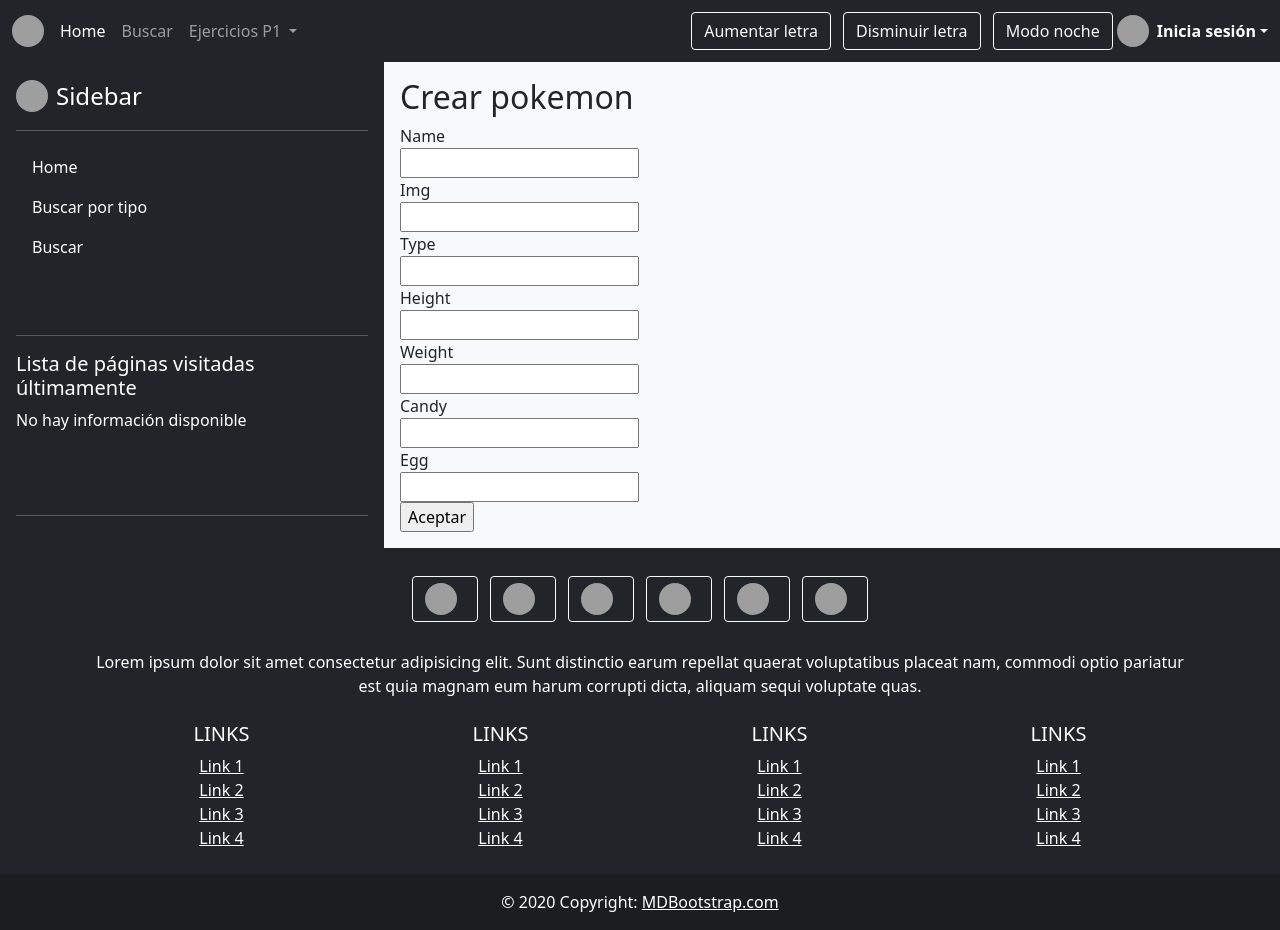
After one commit to Mapachana/Practicas-DAI, a Flask app: page /crear_pokemon in a window 1280 px wide. The commit adds this page. Run offline with Flask 2, Linux system fonts and the light colour scheme; grey boxes are pictures that could not be loaded.

Commit message:
frontend crear pokemon

```diff
--- a/p6/app/app.py
+++ b/p6/app/app.py
@@ -38,6 +38,14 @@ def hello_world():
 '''
 Practica 6
 '''
+
+@app.route('/crear_pokemon')
+def crear_pokemon():
+    argumentos = {}
+
+
+    return render_template('crear_pokemon.html', **argumentos)
+
 
 @app.route('/modificar_pokemon/<id>')
 def modificar_pokemon(id):
@@ -130,7 +138,7 @@ def paginacion(tipo=''):
             argumentos['tipo'] = tipo
 
             indice = tipos.index(tipo)
-            print(indice)
+
             if indice == 0:
                 argumentos['anterior'] = tipos[len(tipos)-1]
             else:
@@ -170,7 +178,7 @@ def paginacion(tipo=''):
 def add_pokemon():
     try:
         body = request.get_json(force=True)
-        print(body)
+
     except:
         res = {'estado': "FAIL json invalido", 'codigo' : 400}
         return jsonify(res)
@@ -179,6 +187,8 @@ def add_pokemon():
         res ={'estado': "FAIL cuerpo vacio", 'codigo' : 400}
     elif 'name' not in body or 'img' not in body or 'type' not in body or 'height' not in body or 'weight' not in body or 'candy' not in body or 'egg' not in body:
         res ={'estado': "FAIL Faltan datos. Se necesita nombre, img, tipo, altura, peso, chuche y huevo", 'codigo' : 400}
+    elif body['name'] == "" or body['img'] == "" or body['type'] == "" or body['height'] == None or body['weight'] == None or body['candy'] == "" or body['egg'] == "":
+        res = {'estado': "FAIL Faltan datos. Hay campos vacíos", 'codigo' : 400}
     else:
         db = modelo_pokemon.DBPokemon()
         id = db.add_pokemon(body['name'], body['img'], body['type'], body['height'], body['weight'], body['candy'], body['egg'])
@@ -191,10 +201,8 @@ def add_pokemon():
 @app.route('/pokemon/<id>', methods=['PUT'])
 def modify_pokemon(id):
     id = int(id)
-    print(id, flush=True)
     try:
         body = request.get_json(force=True)
-        print(body, flush=True)
     except:
         res = {'estado': "FAIL json invalido", 'codigo' : 400}
         return jsonify(res)
@@ -203,6 +211,8 @@ def modify_pokemon(id):
         res ={'estado': "FAIL cuerpo vacio", 'codigo' : 400}
     elif 'name' not in body or 'img' not in body or 'type' not in body or 'height' not in body or 'weight' not in body or 'candy' not in body or 'egg' not in body:
         res ={'estado': "FAIL Faltan datos. Se necesita nombre, img, tipo, altura, peso, chuche y huevo", 'codigo' : 400}
+    elif body['name'] == "" or body['img'] == "" or body['type'] == "" or body['height'] == None or body['weight'] == None or body['candy'] == "" or body['egg'] == "":
+        res = {'estado': "FAIL Faltan datos. Hay campos vacíos", 'codigo' : 400}
     else:
         db = modelo_pokemon.DBPokemon()
         aux = db.modify_pokemon(id, body['name'], body['img'], body['type'], body['height'], body['weight'], body['candy'], body['egg'])
@@ -250,8 +260,6 @@ def login():
         if request.form['username'] != "" and request.form['password'] and db.comprobar_login(request.form['username'], request.form['password']):
             aux = request.form['username']
             session['username'] = aux
-            print("entro aqui y vale")
-            print(session['username'])
             return redirect('/')
         else:
             argumentos['error'] = "Los datos introducidos no son validos"
--- a/p6/app/static/javascript/interfaz.js
+++ b/p6/app/static/javascript/interfaz.js
@@ -28,3 +28,26 @@ function modificar(){
   })
   console.log("/pokemon/"+pokemon["id"])
 }
+
+function crear(){
+  pokemon = {
+    "name": $("#name").val(),
+    "img": $("#img").val(),
+    "type": $("#type").val(),
+    "height": parseFloat($("#height").val()),
+    "weight": parseFloat($("#weight").val()),
+    "candy": $("#candy").val(),
+    "egg": $("#egg").val(),
+  }
+  console.log(pokemon)
+
+  $.ajax({
+    type: "POST",
+    url: "/pokemon",
+    dataType: "json",
+    data: JSON.stringify(pokemon),
+    success: function(msg){
+      alert(msg['estado'])
+    }
+  })
+}
--- a/p6/app/templates/buscar.html
+++ b/p6/app/templates/buscar.html
@@ -10,6 +10,7 @@
       <input type=submit value=Buscar>
 </form>
 
+<a  class="btn btn btn-dark text-center" href="crear_pokemon">Crear pokemon</a>
 {% if lista_pokemon is defined and lista_pokemon|length %}
 <div class="d-flex flex-column flex-shrink-0"></div>
       {% for pokemon in lista_pokemon %}
--- /dev/null
+++ b/p6/app/templates/crear_pokemon.html
@@ -0,0 +1,30 @@
+{% extends "parent.html" %}
+
+
+{% block contenido %}
+<h2> Crear pokemon</h2>
+
+<form>
+  <label>Name</label><br>
+  <input type="text" name="name" id="name"><br>
+  <label>Img</label><br>
+  <input type="text" name="img" id="img"><br>
+  <label>Type</label><br>
+  <input type="text" name="type" id="type"><br>
+  <label>Height</label><br>
+  <input type="text" name="height" id="height"><br>
+  <label>Weight</label><br>
+  <input type="text" name="weight" id="weight"><br>
+  <label>Candy</label><br>
+  <input type="text" name="candy" id="candy"><br>
+  <label>Egg</label><br>
+  <input type="text" name="egg" id="egg"><br>
+  <input type="button" onclick="crear()" value="Aceptar">
+</form>
+
+
+{% if error is defined and error|length %}
+  <p>{{ error }}</p>
+{% endif %}
+
+{% endblock %}
```
